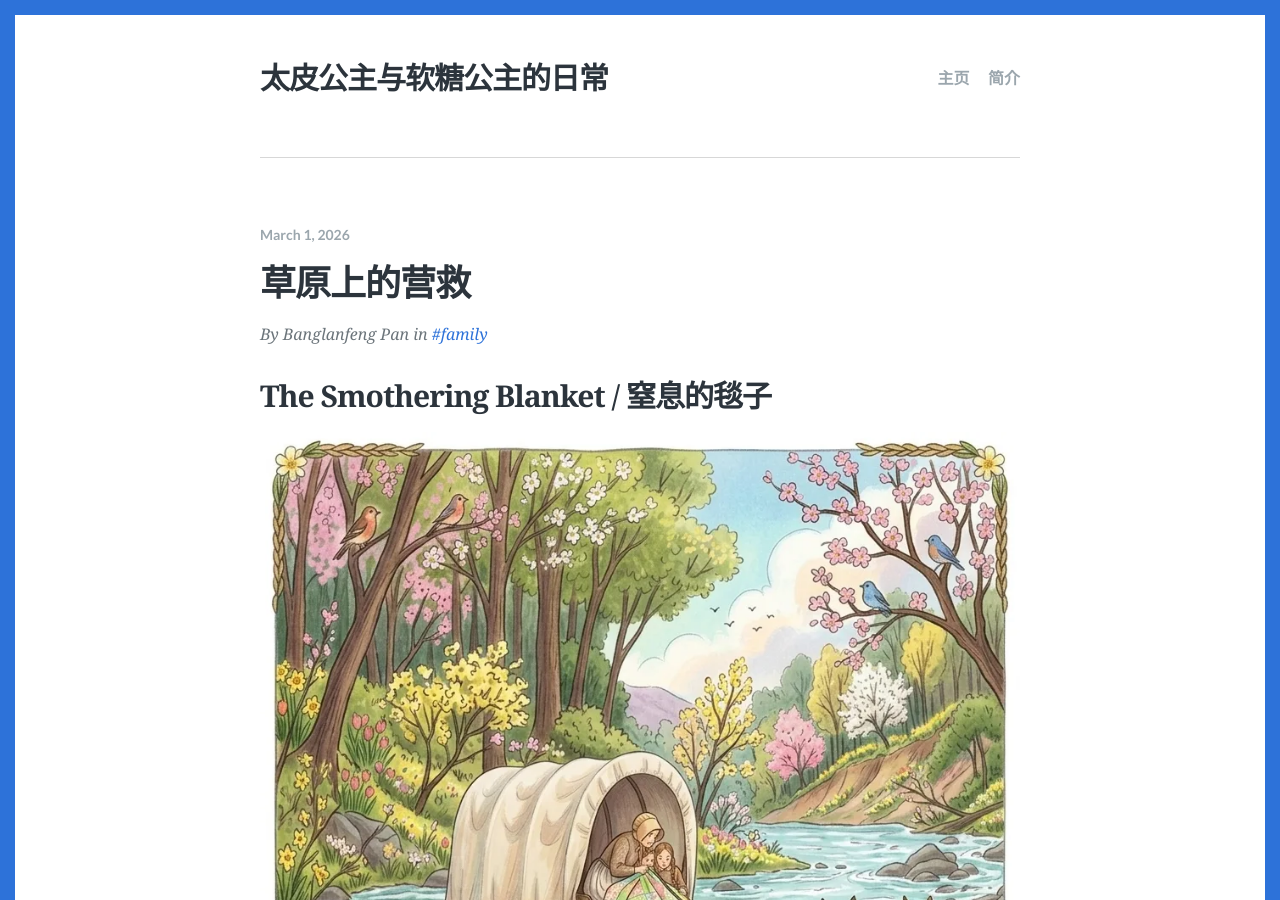
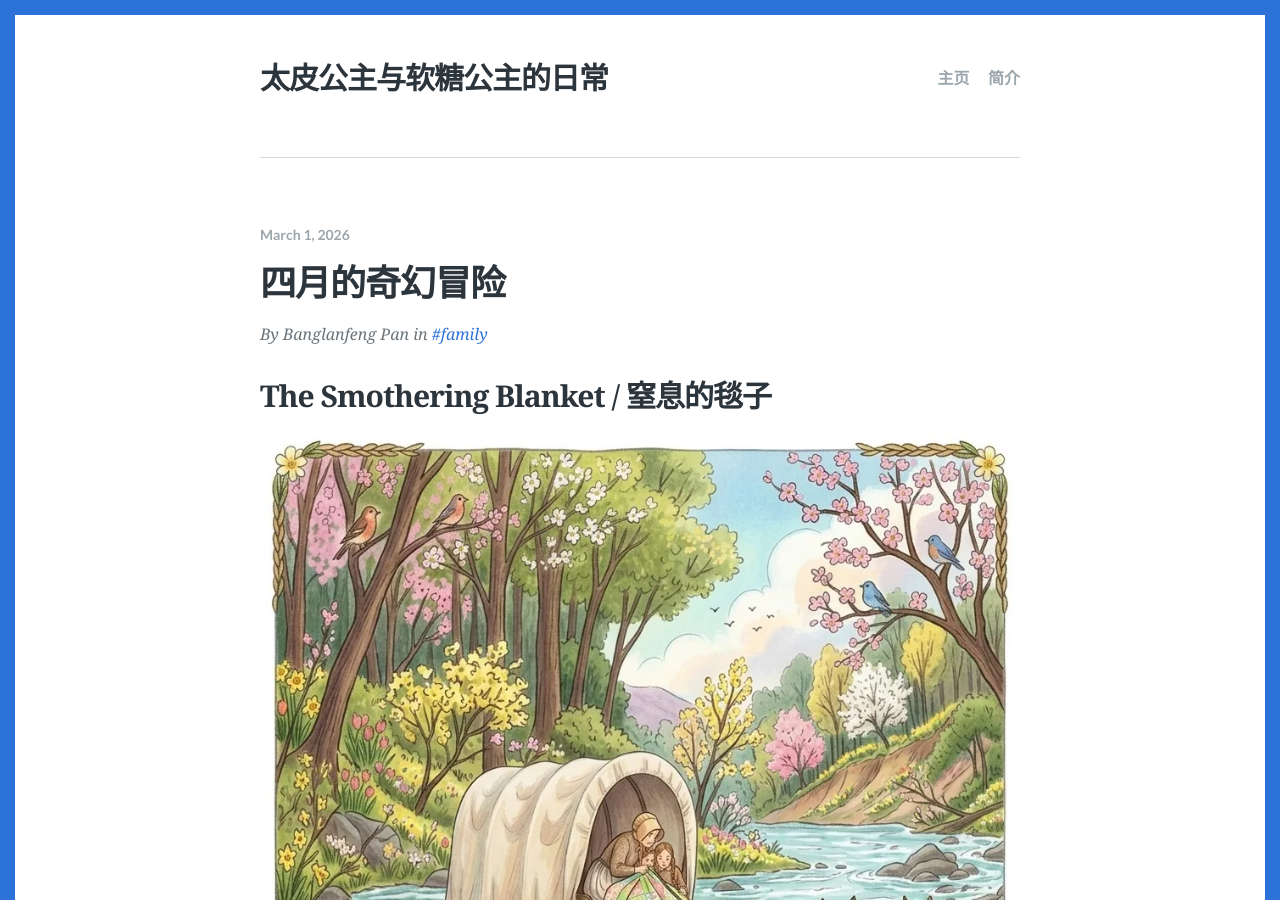
Before and after one commit to spiderPan/APMY, a Jekyll site: the page built from _posts/2026-03-01-四月的奇幻冒险.md, in a window 1280 px wide and 900 px high. Built offline with Jekyll 4.4.1, drawn with Linux system fonts in a browser that asks for light colours; some web fonts are replaced.

Commit message:
update the title

```diff
--- a/_posts/2026-03-01-跨越时空的营救.md
+++ b/_posts/2026-03-01-四月的奇幻冒险.md
@@ -1,6 +1,6 @@
 ---
 layout: post
-title: "草原上的营救"
+title: "四月的奇幻冒险"
 slug: our-april-adventure
 description: ""
 date: 2026-03-01
```
